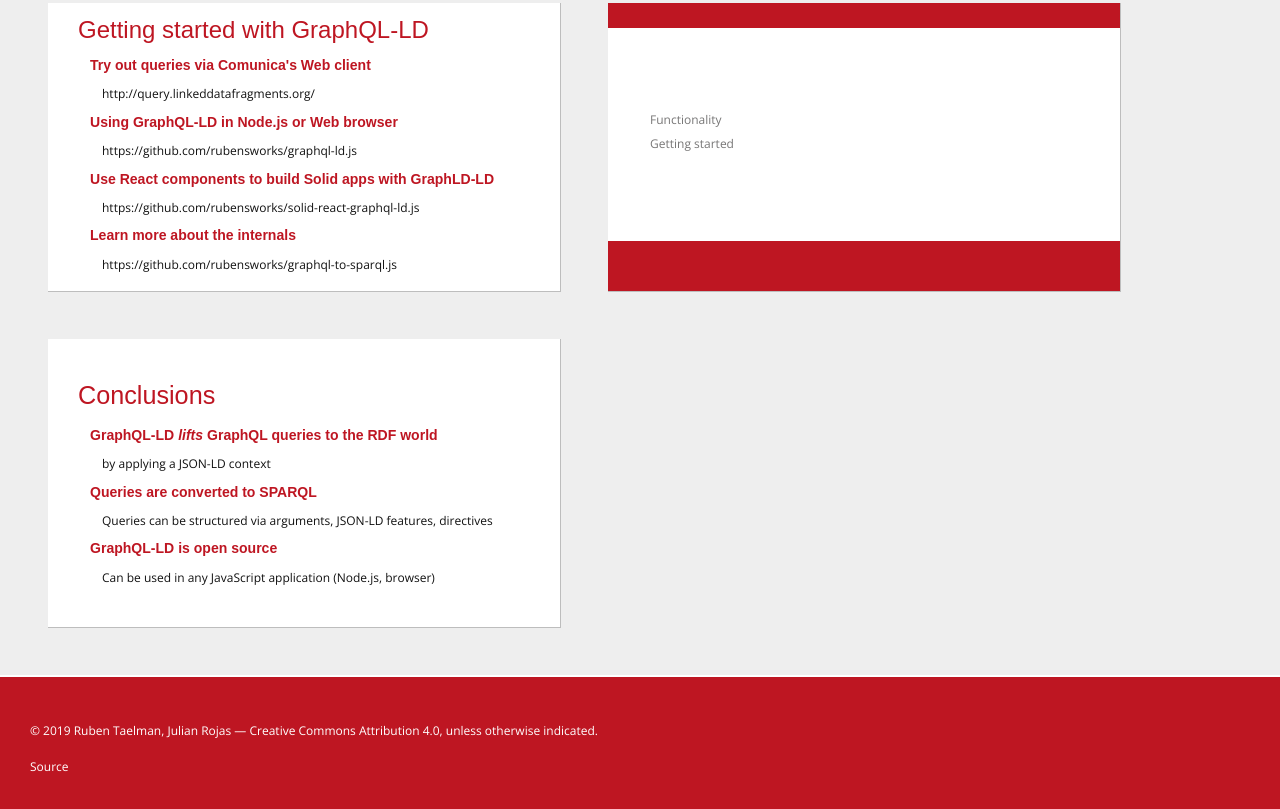
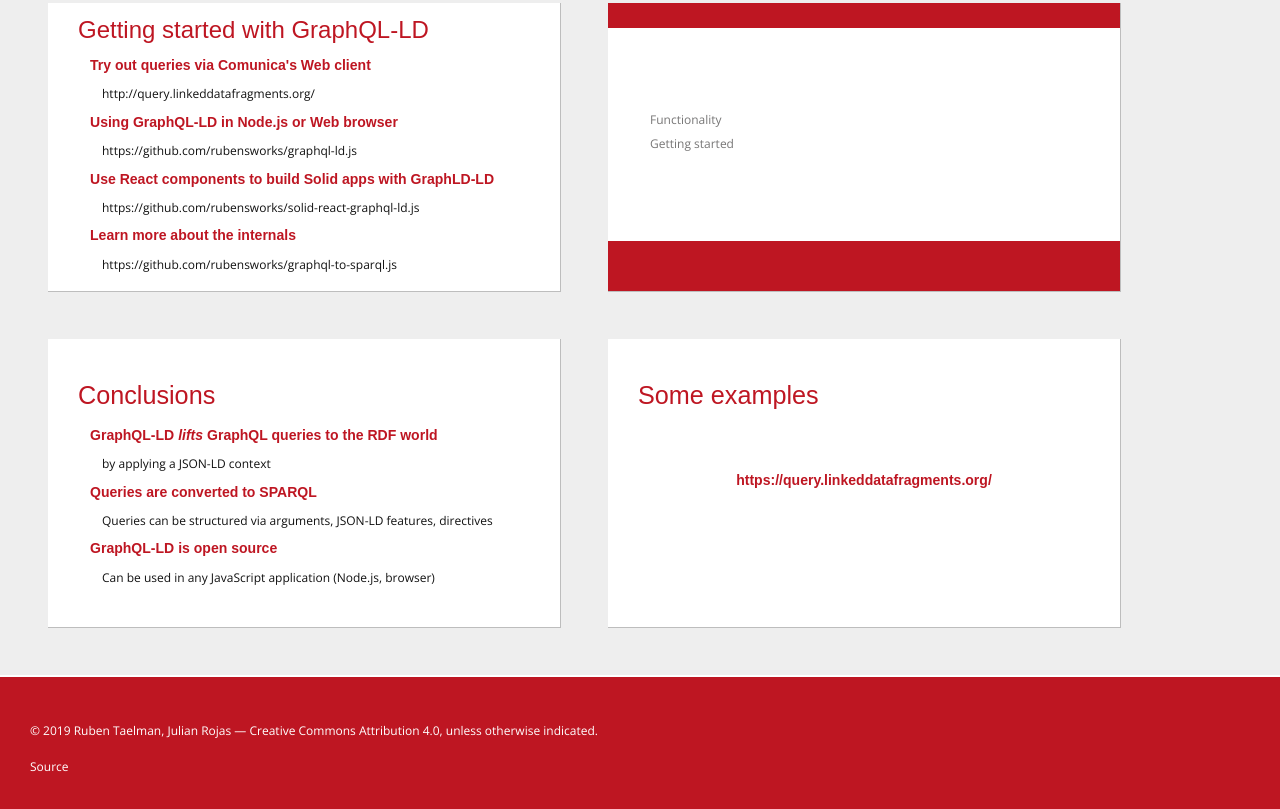
Before and after one commit to comunica/ISWC2019-Slides-GraphQL-LD, a plain HTML site: page index.html in a window 1280 px wide. Shown: the part 2988-3797 px from the top of the page. Drawn offline with nearby package versions, Linux system fonts and the light colour scheme; a web font is replaced by a local one.

Commit message:
Deploy comunica/Tutorial-ISWC2019-Slides-GraphQL-LD to github.com/comunica/Tutorial-ISWC2019-Slides-GraphQL-LD.git:gh-pages

```diff
--- a/index.html
+++ b/index.html
@@ -402,6 +402,12 @@
         </ul>
     </section>
 
+    <section id="demo" class="slide" inlist="" rel="schema:hasPart" resource="#demo">
+        <h2 property="schema:name" class="big">Some examples</h2>
+        <br />
+        <center><h3><a href="https://query.linkeddatafragments.org/">https://query.linkeddatafragments.org/</a></h3></center>
+    </section>
+
     <footer>
       <p class="license">
             &#169; <span property="schema:copyrightYear">2019</span> <a href="https://www.rubensworks.net" rel="schema:copyrightHolder"><span resource="https://www.rubensworks.net/#me">Ruben Taelman</span></a>, Julian Rojas
```
